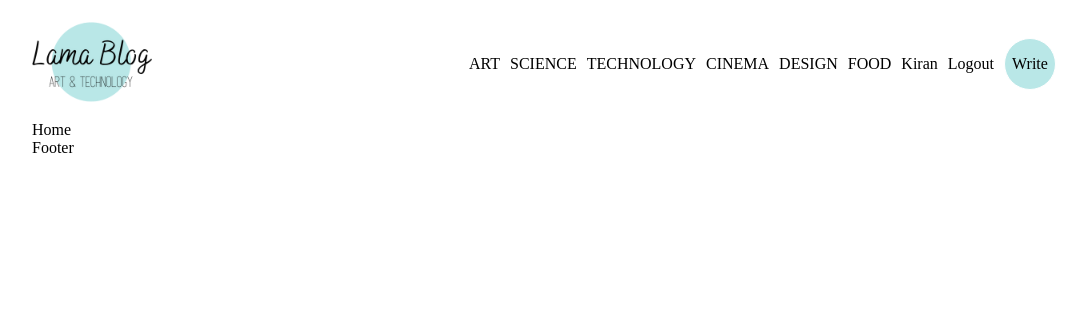
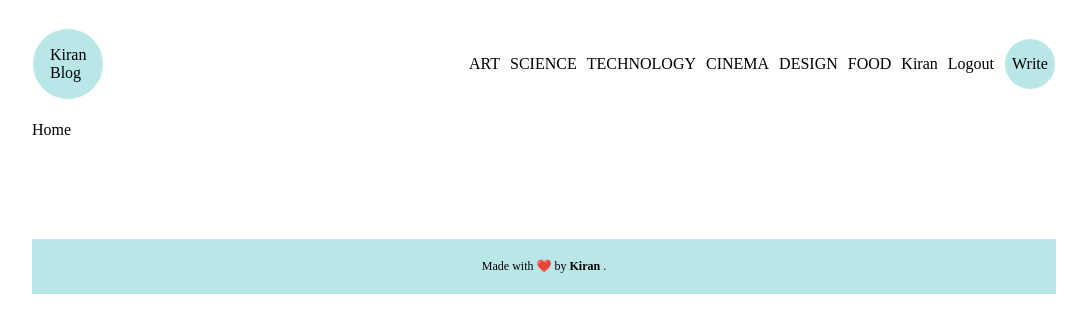
Before and after one commit to Kiran507/WRITE-UP, a React (Vite) app in the folder client/: page / in a window 1280 px wide. Shown: the top 332 px of the page, without its empty margins (96-1183 px from the left). Built offline with nearby package versions, Linux system fonts and the light colour scheme.

Commit message:
footer design

```diff
--- a/client/src/components/Footer.jsx
+++ b/client/src/components/Footer.jsx
@@ -1,9 +1,13 @@
-import React from 'react'
+import React from "react";
 
 const Footer = () => {
   return (
-    <div>Footer</div>
-  )
-}
+    <footer>
+      <span>
+        Made with ❤️ by <b> Kiran </b>.
+      </span>
+    </footer>
+  );
+};
 
-export default Footer
+export default Footer;
--- a/client/src/components/Navbar.jsx
+++ b/client/src/components/Navbar.jsx
@@ -1,15 +1,12 @@
 import React, { useContext } from "react";
 import { Link } from "react-router-dom";
-import Logo from "../img/logo.png";
 
 const Navbar = () => {
   return (
     <div className="navbar">
       <div className="container">
         <div className="logo">
-          <Link to="/">
-          <img src={Logo} alt="" />
-          </Link>
+        <span className = "logo-text"> Kiran Blog </span>
         </div>
         <div className="links">
           <Link className="link" to="/?cat=art">
--- a/client/src/style.scss
+++ b/client/src/style.scss
@@ -69,9 +69,21 @@ $lightGreen: #b9e7e7;
         display: flex;
         align-items: center;
         justify-content: space-between;
+
         .logo {
-          img {
-            width: 120px;
+          background-color: $lightGreen;
+          width: 70px;
+          height: 70px;
+          border-radius: 50%;
+          display: flex;
+          align-items: center;
+          justify-content: center;
+          font-weight: 300;
+          border: 1px solid white;
+
+          .logo-text {
+            position: relative;
+            margin-left: 17px;
           }
         }
         .links {
@@ -108,5 +120,19 @@ $lightGreen: #b9e7e7;
         }
       }
     }
+
+    //FOOTER
+    footer {
+      margin-top: 100px;
+      padding: 20px;
+      background-color: $lightGreen;
+      display: flex;
+      align-items: center;
+      justify-content: center;
+      font-size: 12px;
+      img {
+        height: 50px;
+      }
+    }
   }
 }
```
Also changed, not shown: client/src/img/logo.png (deleted).
